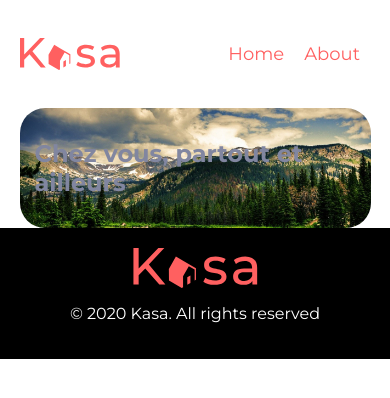
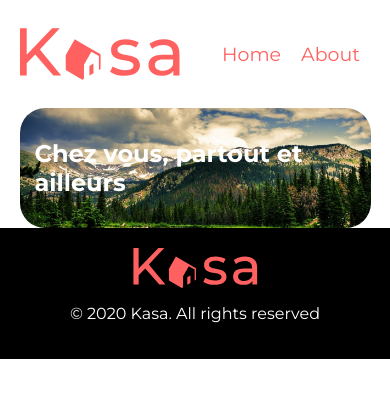
Before and after one commit to Liliangrasso/kasa, a React (Create React App) app: page / in a window 390 px wide. Shown: the top 398 px of the page. Built offline with nearby package versions, Linux system fonts and the light colour scheme.

Commit message:
:art:  Retouches

```diff
--- a/src/components/Navbar/index.jsx
+++ b/src/components/Navbar/index.jsx
@@ -18,7 +18,7 @@ const StyledLink = styled(Link)`
     padding: 10px;
     color: ${colors.primary};
     text-decoration: none;
-    font-size: 18px;
+    font-size: 19px;
     @media (min-width: 450px){
         font-size: 20px;
     }
--- a/src/styles/generalSetting.css
+++ b/src/styles/generalSetting.css
@@ -15,7 +15,7 @@ body{
 /*Deskop*/
 @media (max-width: 450px) {
     .logoNav{
-        max-width: 100px;
+        max-width: 160px;
     }
  }
 
@@ -27,6 +27,7 @@ body{
  }
 
  /* Footer */
+
 .logoFooter{
     height: 40px;
 }
--- a/src/utils/colors/color.js
+++ b/src/utils/colors/color.js
@@ -1,6 +1,6 @@
 const colors = {
     primary: '#FF6060',
-    secondary: '#8186A0',
+    secondary: 'white',
     backgroundLight: '#F9F9FC',
 }
 
```
